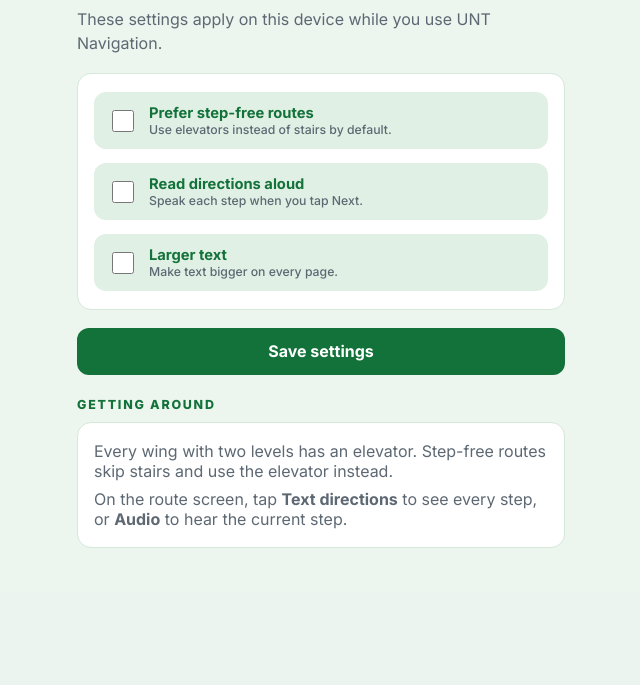
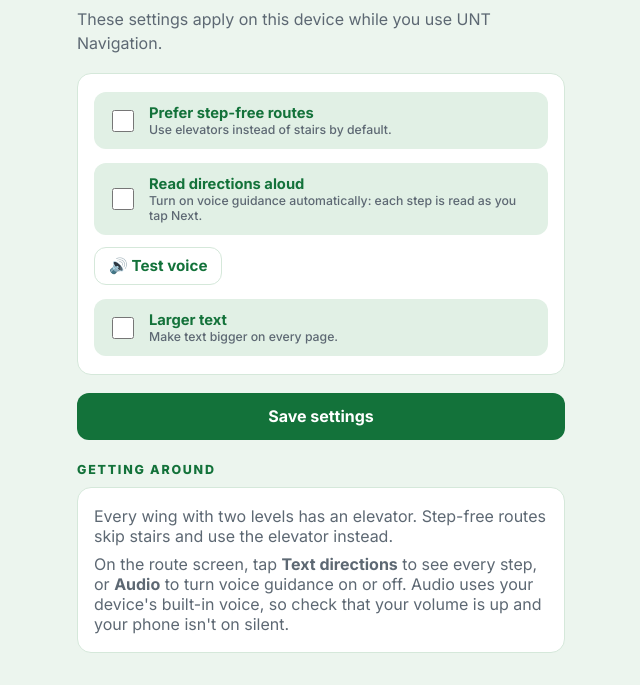
Before and after one commit to naomie913/CSCE-3444, a Flask app: page /accessibility in a window 1280 px wide. Shown: the part 209-894 px from the top of the page, without its empty margins (319-959 px from the left). Before the commit the page ends 757 px from the top, so only its background shows below. Run offline with Flask 3, Linux system fonts and the light colour scheme.

Commit message:
Adding voice to navigation

```diff
--- /dev/null
+++ b/unt-nav/static/js/speech.js
@@ -0,0 +1,64 @@
+/* Voice guidance using the browser's built-in speech (Web Speech API). No server or
+ * internet needed; works in Chrome/Edge on Windows and Android, and in Safari.
+ *
+ * Voice.supported      false if this browser can't speak
+ * Voice.speak(text, {rate})  say text, cutting off anything already being said
+ * Voice.stop()         stop talking
+ * Voice.spoken(text)   how a direction is turned into speech ("ft." -> "feet" ...)
+ */
+(function () {
+  "use strict";
+  var synth = window.speechSynthesis;
+  var supported = !!(synth && window.SpeechSynthesisUtterance);
+  var voice = null, pending = null;
+
+  function pickVoice() {
+    if (!supported) return;
+    var voices = synth.getVoices();
+    if (!voices.length) return;
+    var lang = (navigator.language || "en-US").toLowerCase();
+    function score(v) {
+      var l = (v.lang || "").toLowerCase().replace("_", "-");
+      return (l === lang ? 4 : l.indexOf(lang.split("-")[0]) === 0 ? 2 : 0) + (v.localService ? 1 : 0);
+    }
+    voice = voices.slice().sort(function (a, b) { return score(b) - score(a); })[0];
+  }
+  if (supported) {
+    pickVoice();
+    // Chrome loads its voice list after the page; pick again when it arrives.
+    if ("onvoiceschanged" in synth) synth.addEventListener("voiceschanged", pickVoice);
+  }
+
+  /* Directions are written for reading; make them sound natural. */
+  function spoken(text) {
+    return text
+      .replace(/(\d+) ft\./g, "$1 feet.")
+      .replace(/\(([A-M]\d{3})\)/g, ", $1,")         // "main hallway (C136)" -> "main hallway, C136,"
+      .replace(/\b([A-MC])(\d{3})([A-Z]?)\b/g, "$1 $2 $3")  // "B205" -> "B 205" (read as a room number)
+      .replace(/\s+([,.])/g, "$1")
+      .replace(/\s{2,}/g, " ")
+      .trim();
+  }
+
+  function stop() {
+    if (!supported) return;
+    clearTimeout(pending);
+    synth.cancel();
+  }
+
+  function speak(text, opts) {
+    if (!supported || !text) return;
+    stop();
+    // Chrome drops an utterance queued in the same tick as cancel(); wait a moment.
+    pending = setTimeout(function () {
+      var u = new SpeechSynthesisUtterance(spoken(text));
+      if (voice) { u.voice = voice; u.lang = voice.lang; }
+      u.rate = (opts && opts.rate) || 1;
+      synth.speak(u);
+      // Chrome can stay paused after the tab was in the background; nudge it.
+      if (synth.paused) synth.resume();
+    }, 80);
+  }
+
+  window.Voice = { supported: supported, speak: speak, stop: stop, spoken: spoken };
+})();
--- a/unt-nav/static/style.css
+++ b/unt-nav/static/style.css
@@ -304,6 +304,8 @@ hr { border: 0; border-top: 1px solid var(--mint-border); margin: 20px 0 12px; }
 .map-closed .closed-tag { fill: #fff; stroke: var(--error); stroke-width: 1; }
 .map-closed .closed-text { font-family: "Inter", system-ui, sans-serif; font-size: 9.5px; font-weight: 700; fill: var(--error); }
 .map-hit { fill: transparent; cursor: pointer; }
+.voice-test { display: flex; align-items: center; gap: 10px; flex-wrap: wrap; margin: 12px 0 0; }
+.next-card .repeat-btn { width: 100%; margin: 0 0 12px; }
 .map-legend { display: flex; flex-wrap: wrap; gap: 6px 14px; margin: 10px 0 0; padding: 0; list-style: none; font-size: .82rem; color: var(--muted); }
 .map-legend li { display: flex; align-items: center; gap: 6px; }
 .map-legend .key { width: 14px; height: 10px; border-radius: 3px; border: 1px solid; }
--- a/unt-nav/templates/accessibility.html
+++ b/unt-nav/templates/accessibility.html
@@ -1,11 +1,32 @@
 {% extends "base.html" %}
 {% block title %}Accessibility{% endblock %}
+{% block scripts %}
+  <script src="{{ url_for('static', filename='js/speech.js') }}"></script>
+  <script>
+    (function () {
+      var btn = document.getElementById("voice-test"), status = document.getElementById("voice-status");
+      if (!window.Voice || !Voice.supported) {
+        btn.disabled = true;
+        status.textContent = "This browser can't read directions aloud. Try Chrome, Edge or Safari.";
+        return;
+      }
+      btn.addEventListener("click", function () {
+        Voice.speak("Turn left onto the main hallway (C136) and walk 120 ft. B205 is on your right.");
+        status.textContent = "Playing a sample direction…";
+      });
+      // Saving here resets any on/off choice made with the Audio button on a route.
+      document.getElementById("prefs-form").addEventListener("submit", function () {
+        try { localStorage.removeItem("unt-nav-audio"); } catch (e) { /* private mode */ }
+      });
+    })();
+  </script>
+{% endblock %}
 {% block content %}
   <p class="eyebrow">Accessibility</p>
   <h1>Your settings</h1>
   <p class="lead">These settings apply on this device while you use UNT Navigation.</p>
 
-  <form method="post" action="{{ url_for('accessibility') }}">
+  <form method="post" action="{{ url_for('accessibility') }}" id="prefs-form">
     {{ csrf_field() }}
     <div class="card">
       <label class="check-row" style="margin-top:0">
@@ -14,8 +35,12 @@
       </label>
       <label class="check-row">
         <input type="checkbox" name="autoread" value="1"{% if prefs.autoread %} checked{% endif %}>
-        <span>Read directions aloud<small>Speak each step when you tap Next.</small></span>
+        <span>Read directions aloud<small>Turn on voice guidance automatically: each step is read as you tap Next.</small></span>
       </label>
+      <div class="voice-test">
+        <button class="btn btn-outline btn-sm" id="voice-test" type="button">&#128266; Test voice</button>
+        <span class="muted small" id="voice-status" role="status"></span>
+      </div>
       <label class="check-row">
         <input type="checkbox" name="largetext" value="1"{% if prefs.largetext %} checked{% endif %}>
         <span>Larger text<small>Make text bigger on every page.</small></span>
@@ -27,6 +52,6 @@
   <p class="section-label">Getting around</p>
   <div class="card">
     <p class="muted" style="margin:0 0 8px">Every wing with two levels has an elevator. Step-free routes skip stairs and use the elevator instead.</p>
-    <p class="muted" style="margin:0">On the route screen, tap <b>Text directions</b> to see every step, or <b>Audio</b> to hear the current step.</p>
+    <p class="muted" style="margin:0">On the route screen, tap <b>Text directions</b> to see every step, or <b>Audio</b> to turn voice guidance on or off. Audio uses your device's built-in voice, so check that your volume is up and your phone isn't on silent.</p>
   </div>
 {% endblock %}
--- a/unt-nav/templates/route.html
+++ b/unt-nav/templates/route.html
@@ -79,6 +79,8 @@
 
       <div class="next-card" aria-live="polite">
         <p><strong id="route-step-label">Next:</strong> <span id="route-step-text"></span></p>
+        <button class="btn btn-outline btn-sm repeat-btn" id="route-repeat" type="button" hidden
+                aria-label="Play this step again" title="Play this step again (R)">&#128257; Play this step again</button>
         <div class="step-nav">
           <button class="btn btn-outline btn-sm" id="route-prev" type="button">&larr; Back</button>
           <span class="muted small" id="route-step-count"></span>
@@ -89,7 +91,7 @@
 
       <div class="actions">
         <button class="btn btn-outline" id="route-text-btn" type="button" aria-expanded="false" aria-controls="route-steps">Text directions</button>
-        <button class="btn btn-outline" id="route-audio-btn" type="button">Audio</button>
+        <button class="btn btn-outline" id="route-audio-btn" type="button" aria-pressed="false">&#128264; Audio off</button>
       </div>
       <div class="links">
         <a href="{{ url_for('report', wing=match.wing, level=match.level, room=room) }}">Report a map problem</a>
@@ -101,5 +103,6 @@
 {% endblock %}
 {% block scripts %}
   <script src="{{ url_for('static', filename='js/navmap.js') }}"></script>
+  <script src="{{ url_for('static', filename='js/speech.js') }}"></script>
   <script src="{{ url_for('static', filename='js/route.js') }}"></script>
 {% endblock %}
```
